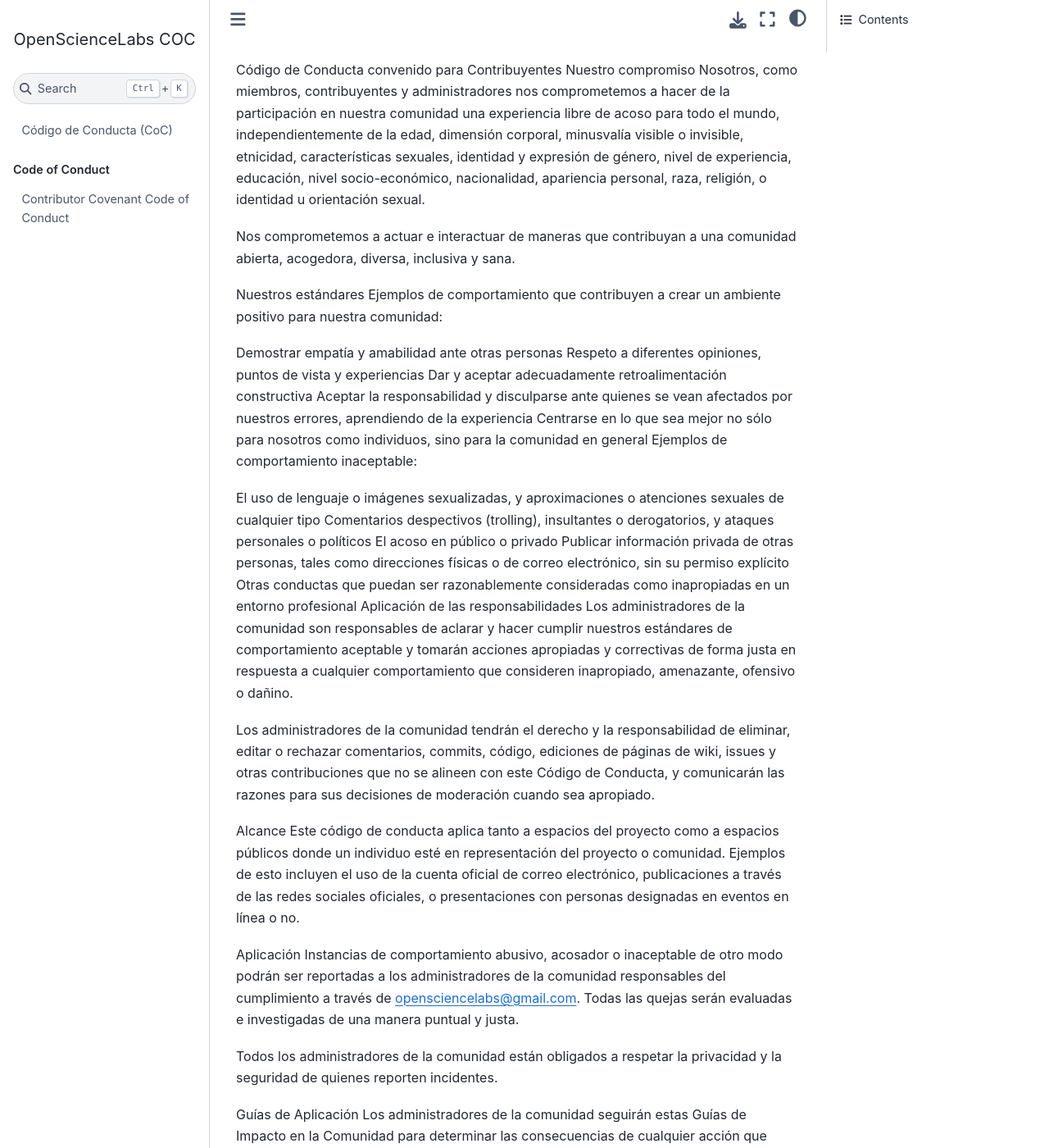
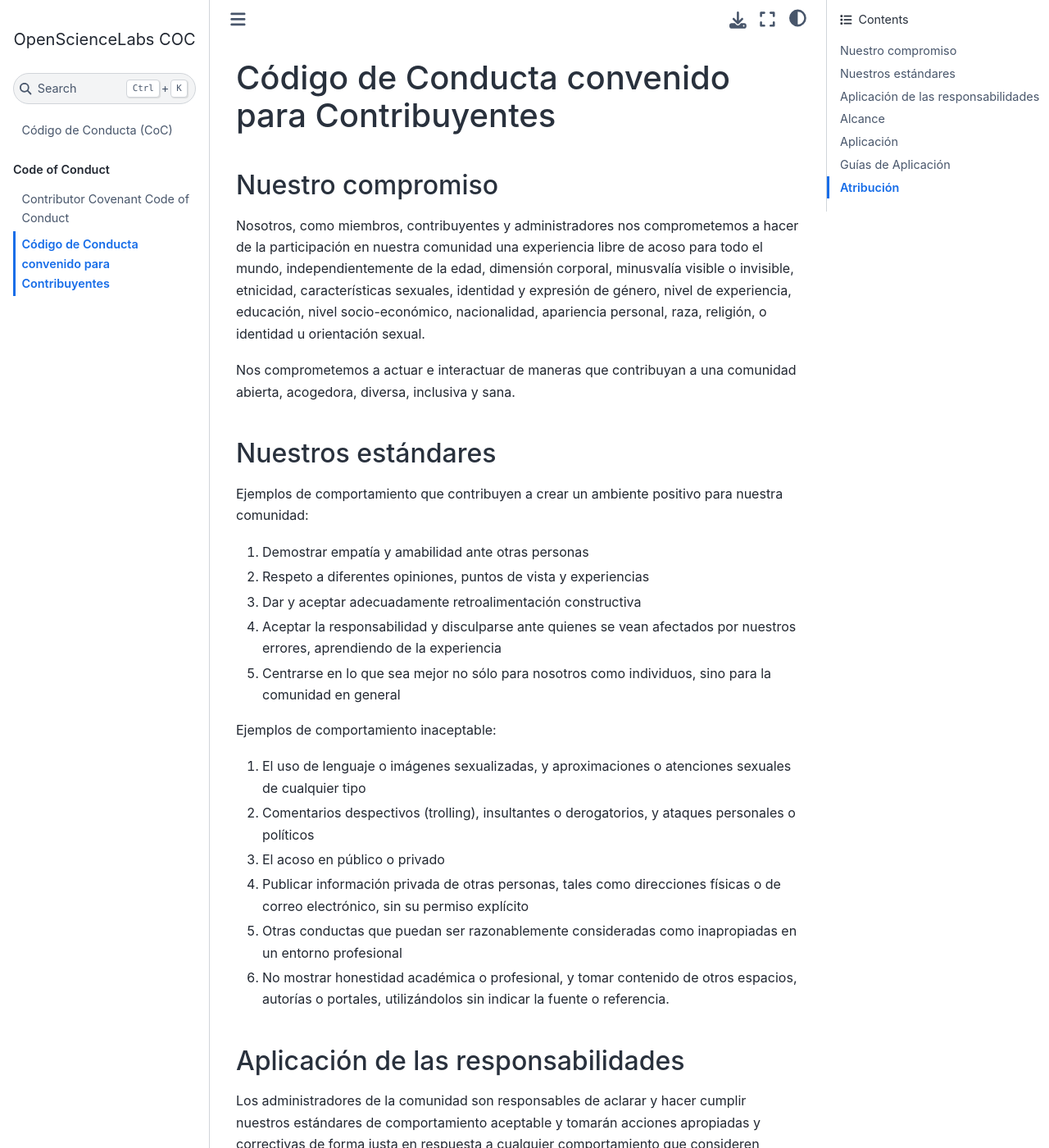
Before and after one commit to OpenScienceLabs/COC, a Jupyter Book: the page built from docs/coc-es.md, in a window 1280 px wide and 1400 px high. Shown: the whole window at 82% size. Built offline with Jupyter Book 1.0.4 settings and Sphinx 7.4.7 and the Sphinx Book theme 1.1.4, drawn with Linux system fonts in a browser that asks for light colours; some of the changed text lies outside the part shown.

Commit message:
Update COC.md
Formating COC and adding lin.26 with considerations about academic honestity.

```diff
--- a/docs/coc-es.md
+++ b/docs/coc-es.md
@@ -1,61 +1,68 @@
-Código de Conducta convenido para Contribuyentes
-Nuestro compromiso
+## Código de Conducta convenido para Contribuyentes
+
+### Nuestro compromiso
+
 Nosotros, como miembros, contribuyentes y administradores nos comprometemos a hacer de la participación en nuestra comunidad una experiencia libre de acoso para todo el mundo, independientemente de la edad, dimensión corporal, minusvalía visible o invisible, etnicidad, características sexuales, identidad y expresión de género, nivel de experiencia, educación, nivel socio-económico, nacionalidad, apariencia personal, raza, religión, o identidad u orientación sexual.
 
 Nos comprometemos a actuar e interactuar de maneras que contribuyan a una comunidad abierta, acogedora, diversa, inclusiva y sana.
 
-Nuestros estándares
+### Nuestros estándares
+
 Ejemplos de comportamiento que contribuyen a crear un ambiente positivo para nuestra comunidad:
 
-Demostrar empatía y amabilidad ante otras personas
-Respeto a diferentes opiniones, puntos de vista y experiencias
-Dar y aceptar adecuadamente retroalimentación constructiva
-Aceptar la responsabilidad y disculparse ante quienes se vean afectados por nuestros errores, aprendiendo de la experiencia
-Centrarse en lo que sea mejor no sólo para nosotros como individuos, sino para la comunidad en general
+1. Demostrar empatía y amabilidad ante otras personas
+2. Respeto a diferentes opiniones, puntos de vista y experiencias
+3. Dar y aceptar adecuadamente retroalimentación constructiva
+4. Aceptar la responsabilidad y disculparse ante quienes se vean afectados por nuestros errores, aprendiendo de la experiencia
+5. Centrarse en lo que sea mejor no sólo para nosotros como individuos, sino para la comunidad en general
+
 Ejemplos de comportamiento inaceptable:
 
-El uso de lenguaje o imágenes sexualizadas, y aproximaciones o atenciones sexuales de cualquier tipo
-Comentarios despectivos (trolling), insultantes o derogatorios, y ataques personales o políticos
-El acoso en público o privado
-Publicar información privada de otras personas, tales como direcciones físicas o de correo electrónico, sin su permiso explícito
-Otras conductas que puedan ser razonablemente consideradas como inapropiadas en un entorno profesional
-Aplicación de las responsabilidades
+1. El uso de lenguaje o imágenes sexualizadas, y aproximaciones o atenciones sexuales de cualquier tipo
+2. Comentarios despectivos (trolling), insultantes o derogatorios, y ataques personales o políticos
+3. El acoso en público o privado
+4. Publicar información privada de otras personas, tales como direcciones físicas o de correo electrónico, sin su permiso explícito
+5. Otras conductas que puedan ser razonablemente consideradas como inapropiadas en un entorno profesional
+6. No mostrar honestidad académica o profesional, y tomar contenido de otros espacios, autorías o portales, utilizándolos sin indicar la fuente o referencia.
+
+### Aplicación de las responsabilidades
+
 Los administradores de la comunidad son responsables de aclarar y hacer cumplir nuestros estándares de comportamiento aceptable y tomarán acciones apropiadas y correctivas de forma justa en respuesta a cualquier comportamiento que consideren inapropiado, amenazante, ofensivo o dañino.
 
 Los administradores de la comunidad tendrán el derecho y la responsabilidad de eliminar, editar o rechazar comentarios, commits, código, ediciones de páginas de wiki, issues y otras contribuciones que no se alineen con este Código de Conducta, y comunicarán las razones para sus decisiones de moderación cuando sea apropiado.
 
-Alcance
+### Alcance
 Este código de conducta aplica tanto a espacios del proyecto como a espacios públicos donde un individuo esté en representación del proyecto o comunidad. Ejemplos de esto incluyen el uso de la cuenta oficial de correo electrónico, publicaciones a través de las redes sociales oficiales, o presentaciones con personas designadas en eventos en línea o no.
 
-Aplicación
+### Aplicación
 Instancias de comportamiento abusivo, acosador o inaceptable de otro modo podrán ser reportadas a los administradores de la comunidad responsables del cumplimiento a través de opensciencelabs@gmail.com. Todas las quejas serán evaluadas e investigadas de una manera puntual y justa.
 
 Todos los administradores de la comunidad están obligados a respetar la privacidad y la seguridad de quienes reporten incidentes.
 
-Guías de Aplicación
+### Guías de Aplicación
 Los administradores de la comunidad seguirán estas Guías de Impacto en la Comunidad para determinar las consecuencias de cualquier acción que juzguen como un incumplimiento de este Código de Conducta:
 
-1. Corrección
+1. **Corrección**
 Impacto en la Comunidad: El uso de lenguaje inapropiado u otro comportamiento considerado no profesional o no acogedor en la comunidad.
 
 Consecuencia: Un aviso escrito y privado por parte de los administradores de la comunidad, proporcionando claridad alrededor de la naturaleza de este incumplimiento y una explicación de por qué el comportamiento es inaceptable. Una disculpa pública podría ser solicitada.
 
-2. Aviso
+2. **Aviso**
 Impacto en la Comunidad: Un incumplimiento causado por un único incidente o por una cadena de acciones.
 
 Consecuencia: Un aviso con consecuencias por comportamiento prolongado. No se interactúa con las personas involucradas, incluyendo interacción no solicitada con quienes se encuentran aplicando el Código de Conducta, por un periodo especificado de tiempo. Esto incluye evitar las interacciones en espacios de la comunidad, así como a través de canales externos como las redes sociales. Incumplir estos términos puede conducir a una expulsión temporal o permanente.
 
-3. Expulsión temporal
+3. **Expulsión temporal**
 Impacto en la Comunidad: Una serie de incumplimientos de los estándares de la comunidad, incluyendo comportamiento inapropiado continuo.
 
 Consecuencia: Una expulsión temporal de cualquier forma de interacción o comunicación pública con la comunidad durante un intervalo de tiempo especificado. No se permite interactuar de manera pública o privada con las personas involucradas, incluyendo interacciones no solicitadas con quienes se encuentran aplicando el Código de Conducta, durante este periodo. Incumplir estos términos puede conducir a una expulsión permanente.
 
-4. Expulsión permanente
+4. **Expulsión permanente**
 Impacto en la Comunidad: Demostrar un patrón sistemático de incumplimientos de los estándares de la comunidad, incluyendo conductas inapropiadas prolongadas en el tiempo, acoso de individuos, o agresiones o menosprecio a grupos de individuos.
 
 Consecuencia: Una expulsión permanente de cualquier tipo de interacción pública con la comunidad del proyecto.
 
-Atribución
+### Atribución
 Este Código de Conducta es una adaptación del Contributor Covenant, versión 2.0, disponible en https://www.contributor-covenant.org/es/version/2/0/code_of_conduct.html
 
 Las Guías de Impacto en la Comunidad están inspiradas en la escalera de aplicación del código de conducta de Mozilla.
```
